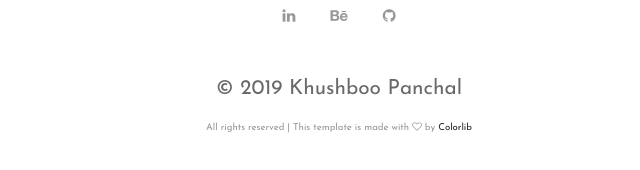
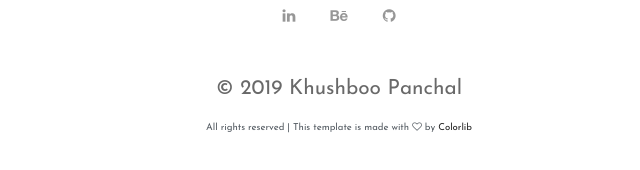
Before and after one commit to khushboopanchal/khushboopanchal.github.io, a plain HTML site: page index.html in a window 1280 px wide. Shown: the part 1527-1697 px from the top of the page, 301-941 px from the left. Drawn offline with Linux system fonts and the light colour scheme.

Commit message:
Add files via upload
fixing color contrast issue

```diff
--- a/css/style.css
+++ b/css/style.css
@@ -374,7 +374,7 @@ p.img-credits {
 
 .footer-section .copyright {
     font-size: 12px;
-    color: #979797;
+    color: #545b62;
 }
 
 .social-links {
```
